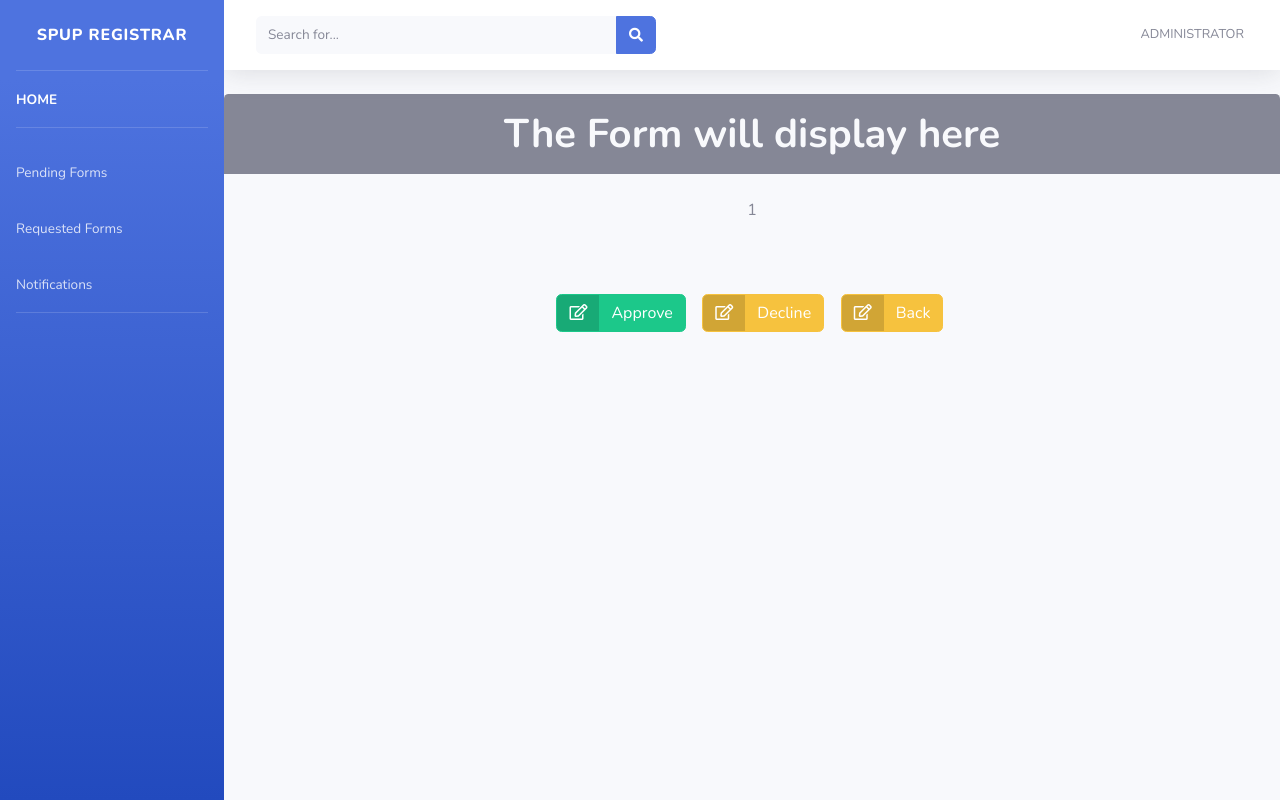
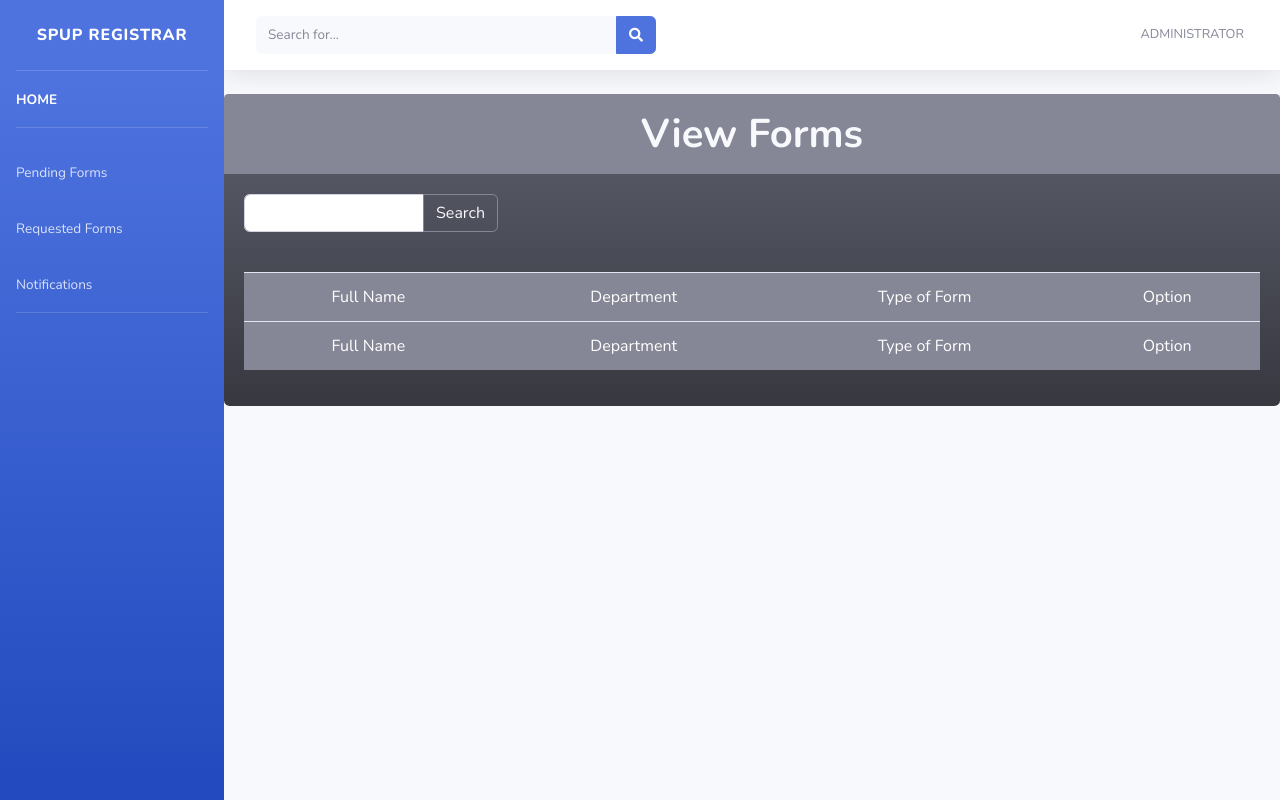
Before and after one commit to mgamiao/spup-registrar-certCred, a PHP site: page /view_forms.php?id=1 in a window 1280 px wide. Run offline with PHP 8.4, Linux system fonts and the light colour scheme; the visitor is signed in with stand-in values (Sample User, id 1); data that the repository does not hold is empty.

Commit message:
modified the files

```diff
--- a/form_delete.php
+++ b/form_delete.php
@@ -9,11 +9,11 @@ include "header.php";
 
 <div class="card shadow w-50 bg-gradient-dark" style="border:none;">
                 <div class="card-header py-3 bg-secondary" style="border:none;">
-                  <h1 class="m-0 font-weight-bold text-light">DELETE STUDENT</h1>
+                  <h1 class="m-0 font-weight-bold text-light">DELETE FORM</h1>
                 </div>
 
                 <div class="card-body">
-                  <h5 class="text-light">Are you sure you want to delete this student record?</h5>
+                  <h5 class="text-light">Are you sure you want to delete this requested form?</h5>
            <br>
                 <i><a href="form_delete_proc.php?id=<?= $id?>" class="btn btn-success btn-icon-split btn-md">
                 <span class="icon text-white-50">
--- a/form_delete_proc.php
+++ b/form_delete_proc.php
@@ -12,6 +12,6 @@ $_SESSION['alert_msg']=3;
 
 
 
-header("Location: req_forms.php");
+header("Location: pend_forms.php");
 
 ?>
--- a/pend_forms.php
+++ b/pend_forms.php
@@ -69,7 +69,7 @@ include "header.php";
             echo "
                 <div class='card mb-4 py-3 border-bottom-success bg-gradient-dark text-light'>
                     <div class='card-body'>
-                    STUDENT SUCCESSFULLY DEACTIVATED
+                    RECORD DECLINED
                     </div>
                 </div>";
                 unset($_SESSION['alert_msg']);
--- a/req_forms.php
+++ b/req_forms.php
@@ -165,7 +165,7 @@ include "header.php";
                 </span>
             </a>
         &nbsp;&nbsp;&nbsp;
-        <a href="form_delete.php?id=<?= $id?>" class="btn btn-danger btn-icon-split btn-md">
+        <a href="req_form_delete.php?id=<?= $id?>" class="btn btn-danger btn-icon-split btn-md">
         <span class="icon text-red-50">
         <i class="far fa-trash-alt"></i>
         </span>
--- a/try.php
+++ b/try.php
@@ -1,7 +1,7 @@
 <?php
 include "perfect_function.php";
 
-$password = "13";
+$password = "123";
 
 $hashed_password = _hash_string($password);
 
--- a/view_forms.php
+++ b/view_forms.php
@@ -79,12 +79,48 @@ include "header.php";
 
 
 
-        <tbody style="text-align: center; color: white;">
+<div class="card w-100 bg-gradient-dark" style="border:none;">
+                <div class="card-header py-3 bg-secondary" style="border:none;">
+                <h1 class="m-0 font-weight-bold text-light">View Forms</h1>
+                </div>
+                <div class="card-body">
+                <form method="post" action="stud_search.php">
+                    <div class="input-group mb-3 w-25 " style="float: left;">
+                        <input type="text" class="form-control" placeholder="" name="search" autocomplete="off" required>
+                        <div class="input-group-append">
+                            <button class="btn btn-outline-secondary text-light" type="submit" id="button-addon2">Search</button>
+                        </div>
+                        </div>
+                </form>
 
 
-        <div class="card-header py-3 bg-secondary" style="border:none;">
-                <h1 class="m-0 font-weight-bold text-light">The Form will display here</h1>
-        </div>
+
+                <div class="table-responsive" >
+                    <table class="table" id="dataTable" width="100%" cellspacing="0" >
+
+        <thead class="bg-secondary" style="text-align: center; color: white;">
+        <tr>
+            <td>Full Name</td>
+            <td>Department</td>
+            <td>Type of Form</td>
+            <td>Option</td>
+
+        </tr>
+        </thead>
+
+        <tfoot class="bg-secondary" style="text-align: center; color: white;">
+        <tr>
+
+            <td>Full Name</td>
+            <td>Department</td>
+            <td>Type of Form</td>
+            <td>Option</td>
+
+
+        </tr>
+        </tfoot>
+
+        <tbody style="text-align: center; color: white;">
 
     <br>
     <?php
@@ -101,14 +137,13 @@ include "header.php";
            $formType = $row['form_type'];
            $status = $row['status'];
 
-       }
-       echo $id. "<br>".
-            $fullname. "<br>".
-            $dept. "<br>".
-            $formType;
+        ?>
+       <tr>
+       <td><?= $fullname?></td>
+       <td><?= $dept ?></td>
+       <td><?= $formType ?></td>
 
 
-?>
 <br>
         <?php if($_SESSION['access']=="1" || $_SESSION['access']=="2" ){ ?>
 
@@ -133,7 +168,7 @@ include "header.php";
             </a>
 
         &nbsp;&nbsp;
-            <a href="accept_proc.php?id=<?= $id?>" class="btn btn-warning btn-icon-split btn-md">
+            <a href="form_decline.php?id=<?= $id?>" class="btn btn-warning btn-icon-split btn-md">
             <span class="icon text-red-50">
             <i class="far fa-edit"></i>
             </span>
@@ -156,6 +191,7 @@ include "header.php";
         <?php } ?>
         </td>
     </tr>
+    <?php } ?>
 
 
 
```
Also changed, not shown: req_view_forms.php (+47 -24 lines).
